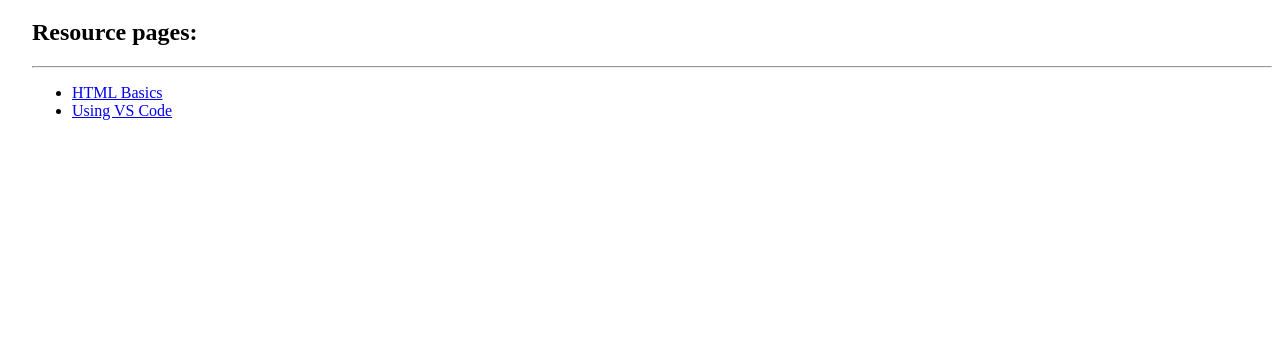
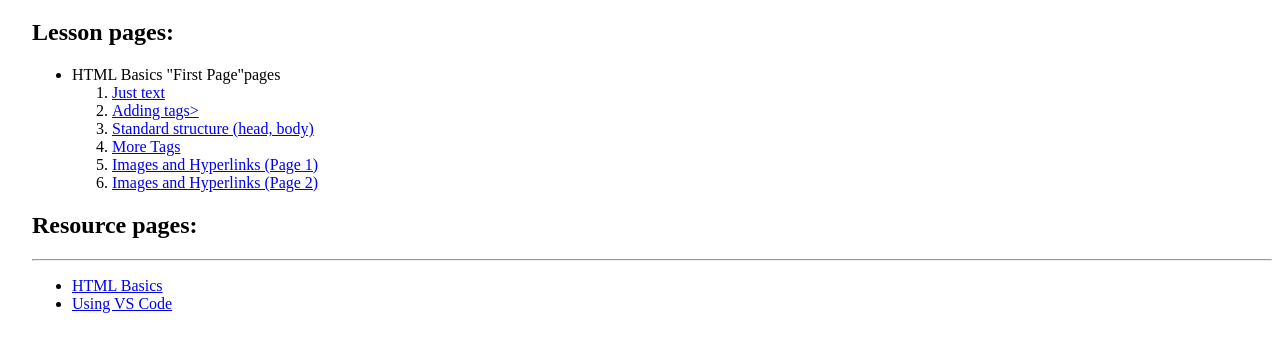
Before and after one commit to atcs-wang/learnweb, a plain HTML site: page index.html in a window 1280 px wide. Shown: the part 61-412 px from the top of the page. Drawn offline with Linux system fonts and the light colour scheme.

Commit message:
Added first page lessons

```diff
--- a/index.html
+++ b/index.html
@@ -14,6 +14,20 @@
 
 <body>
     <h1>Learn the web with Mr. Wang!</h1>
+    <h2>Lesson pages:</h2>
+    <ul>
+        <li>HTML Basics "First Page"pages
+            <ol>
+                <li><a href="./firstpage/00.html">Just text</a></li>
+                <li><a href="./firstpage/01.html">Adding tags></li>
+                <li><a href="./firstpage/02.html">Standard structure (head, body)</a></li>
+                <li><a href="./firstpage/03.html">More Tags</a></li>
+                <li><a href="./firstpage/04.html">Images and Hyperlinks (Page 1)</a></li>
+                <li><a href="./firstpage/04-second.html">Images and Hyperlinks (Page 2)</a></li>
+            </ol>
+        </li>
+    </ul>
+
     <h2>Resource pages:</h2>
     <hr>
     <ul>
```
Also changed, not shown: firstpage/02.html (+1 -0 lines), firstpage/03.html (+1 -0 lines), firstpage/04.html (+1 -0 lines).
